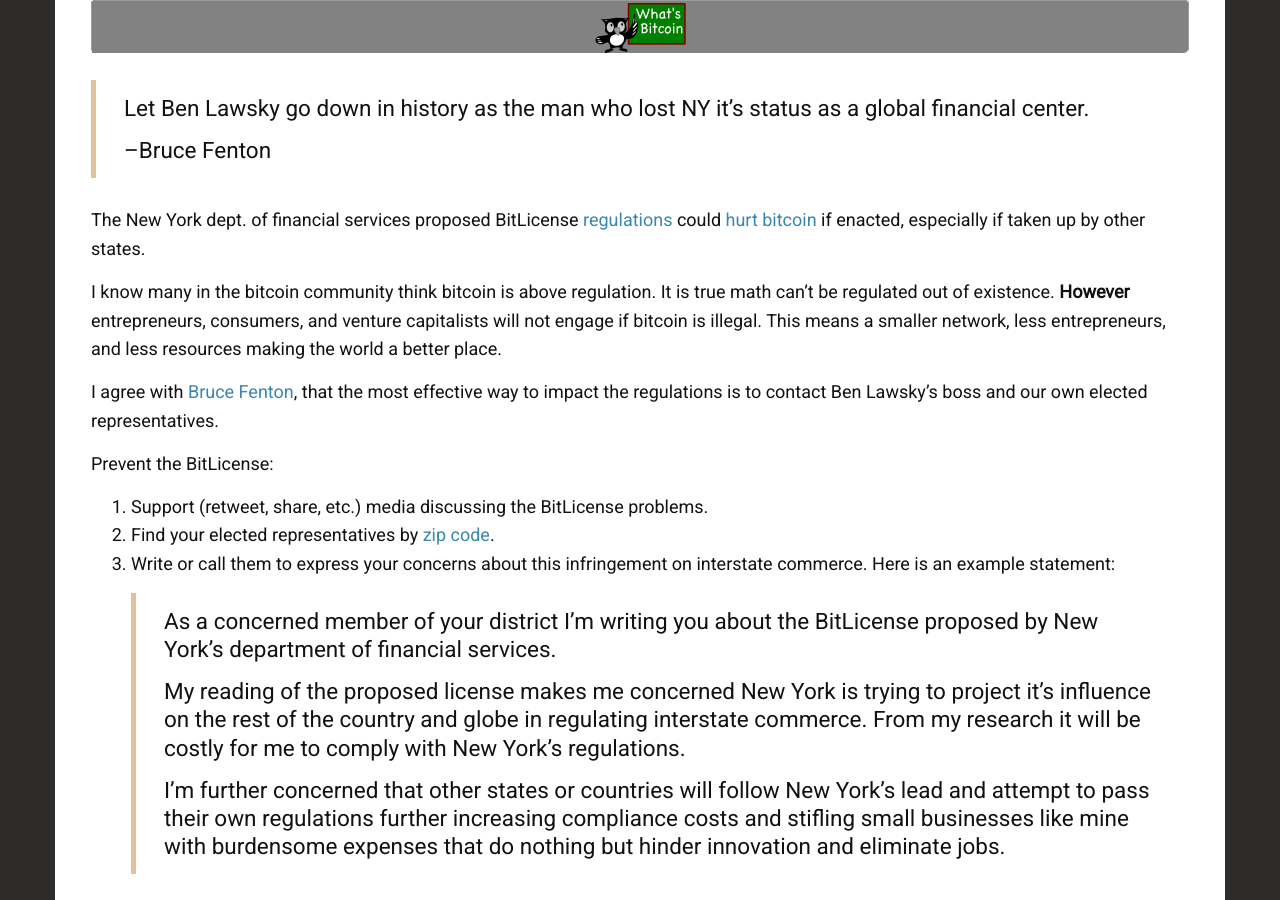
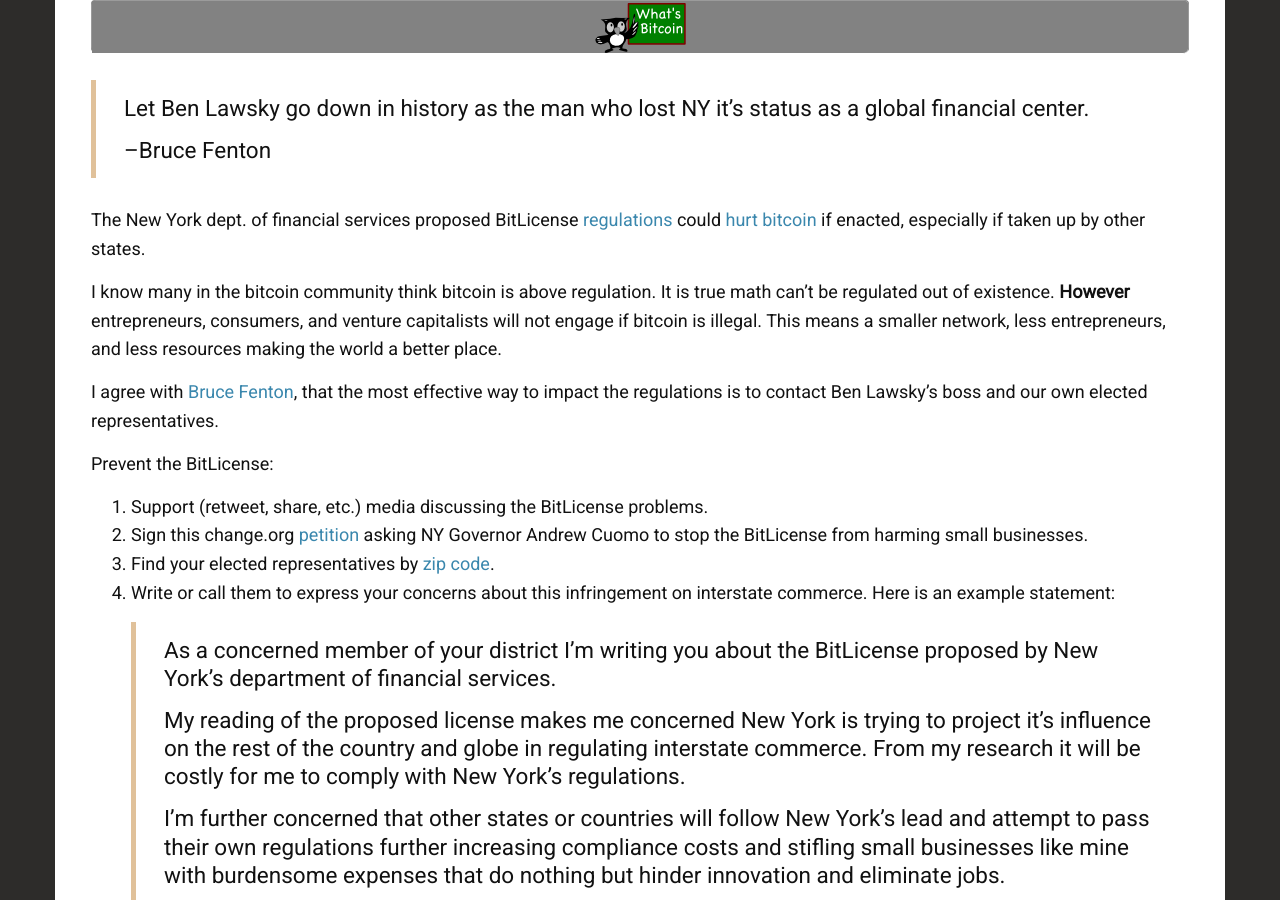
Before and after one commit to davidsilvasmith/sowhatsbitcoin.com, a Jekyll site: the page built from act-on-nydfs.md, in a window 1280 px wide and 900 px high. Built offline with Jekyll 4.4.1, drawn with Linux system fonts in a browser that asks for light colours; nearby versions of some CDN libraries.

Commit message:
updated with change.org petition

```diff
--- a/act-on-nydfs.md
+++ b/act-on-nydfs.md
@@ -18,8 +18,9 @@
 Prevent the BitLicense:
 
  1. Support (retweet, share, etc.) media discussing the BitLicense problems.
- 2. Find your elected representatives by [zip code](http://votesmart.org/).
- 3. Write or call them to express your concerns about this infringement on interstate commerce. Here is an example statement:
+ 2. Sign this change.org [petition](http://www.change.org/petitions/governor-andrew-m-cuomo-and-the-new-york-state-legislature-stop-bitlicense-from-harming-small-businesses-and-tech-innovation-in-ny) asking NY Governor Andrew Cuomo to stop the BitLicense from harming small businesses.
+ 3. Find your elected representatives by [zip code](http://votesmart.org/).
+ 4. Write or call them to express your concerns about this infringement on interstate commerce. Here is an example statement:
 
 	 > As a concerned member of your district I'm writing you about the BitLicense proposed by New York's department of financial services.
 	 >
```
Also changed, not shown: other parts of act-on-nydfs.md (+1 -1 lines).
